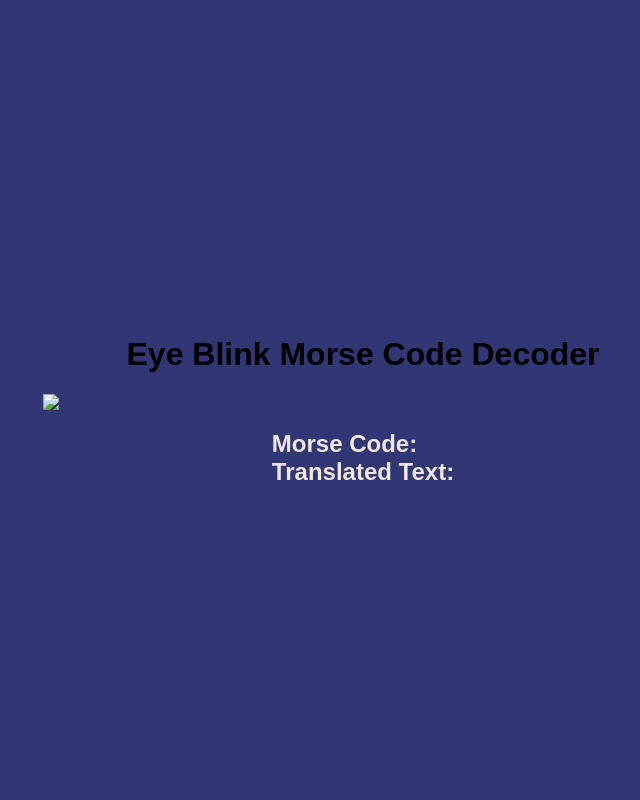
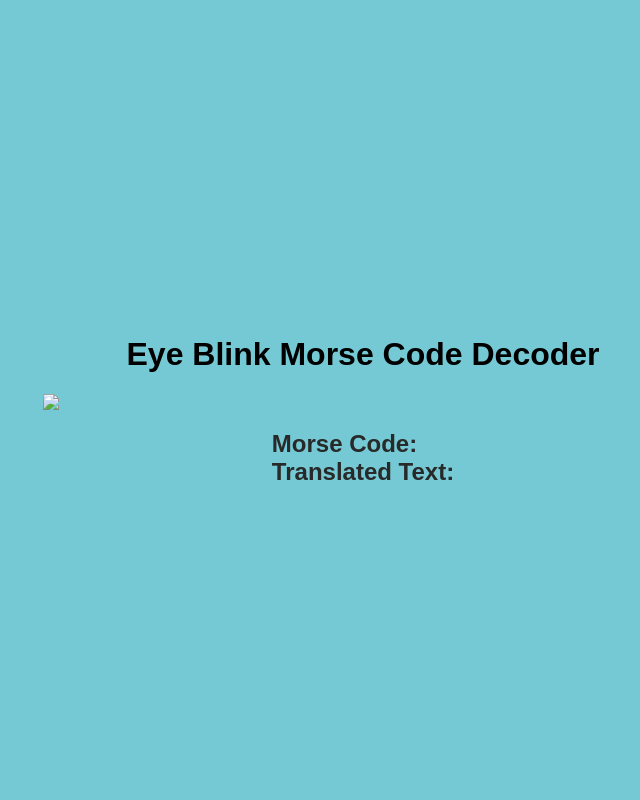
Before and after one commit to srivastava811/Dot_Dash_Decode, a Python web app: template flask/templates/index.html in a window 1280 px wide. Shown: the whole page, without its empty margins (277-917 px from the left). Run offline with Jinja, Linux system fonts and the light colour scheme; the template is opened without the code that fills it, so the values that code supplies are empty; some libraries are stand-ins or nearby versions.

Commit message:
color of ui

```diff
--- a/flask/templates/index.html
+++ b/flask/templates/index.html
@@ -57,7 +57,7 @@
             flex-direction: column;
             margin: 0;
             height: 100vh;
-            background-color: #313674;
+            background-color: #75c9d4;
         }
         #video {
             width: 80%;
@@ -66,7 +66,7 @@
         }
         #output {
             font-size: 24px;
-            color: #f0e6e6;
+            color: #282929;
         }
     </style>
 </head>
```
